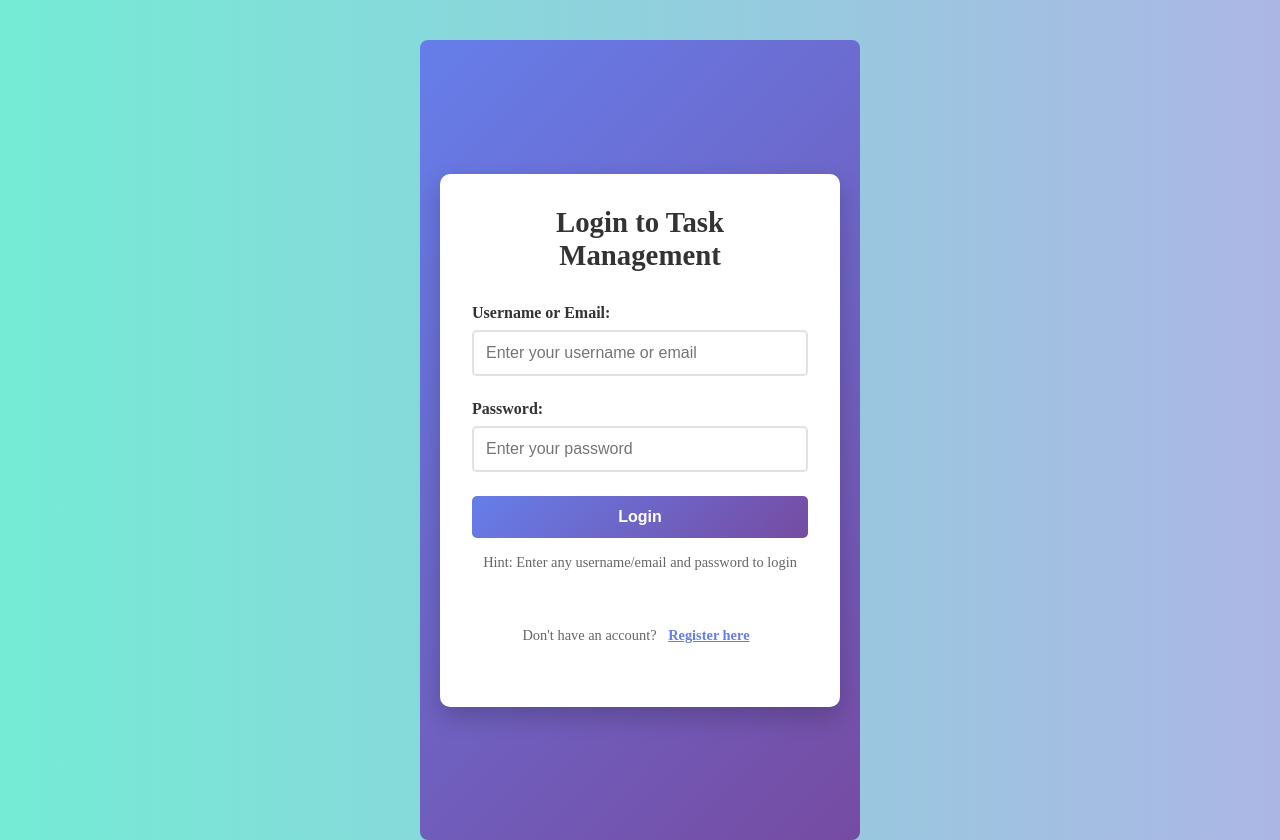
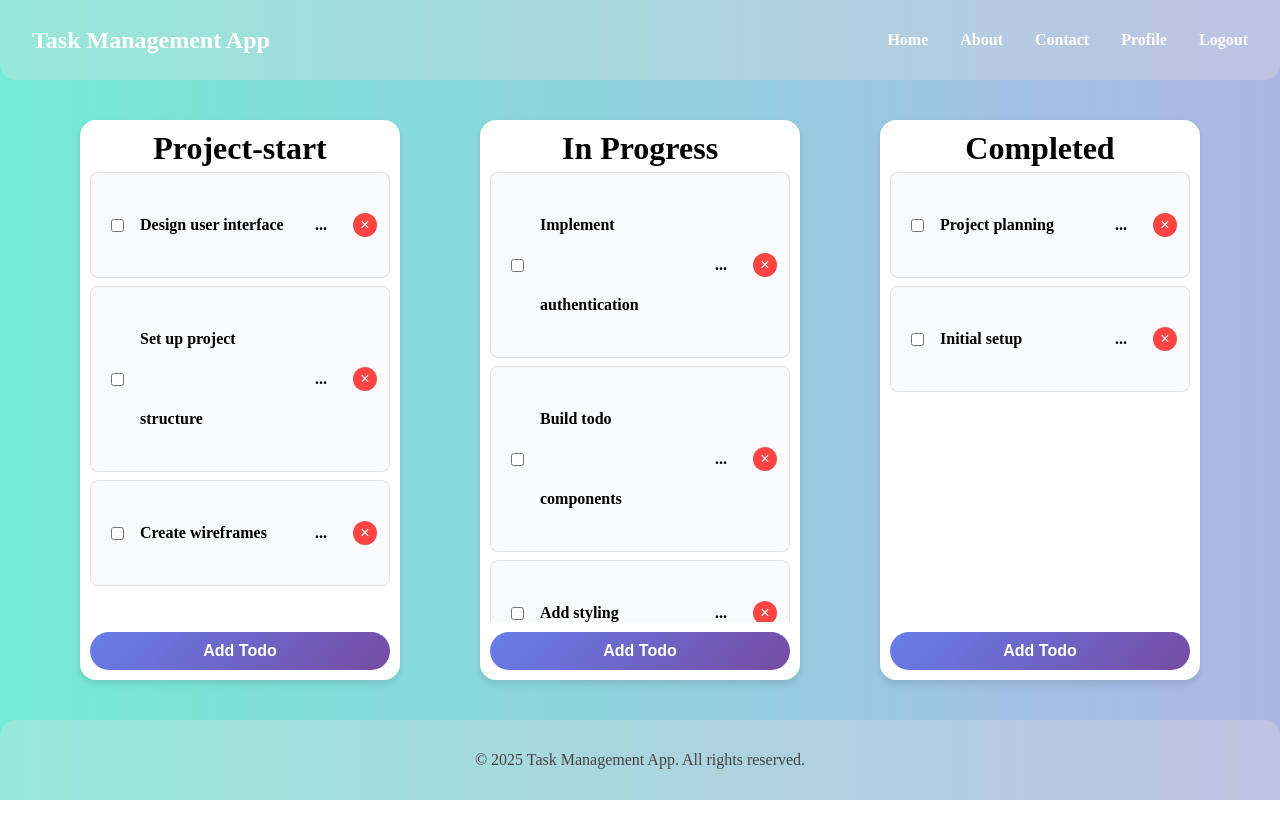
Before and after one commit to vishwajeet-coder07/Task-Managment-Web, a React (Create React App) app: page / in a window 1280 px wide. After the commit the page ends 800 px from the top, so only its background shows below. Built offline with nearby package versions, Linux system fonts and the light colour scheme.

Commit message:
delete and add todos

```diff
--- a/src/App.css
+++ b/src/App.css
@@ -1,9 +1,14 @@
 .container{
-  height: 50vh;
+  min-height: 50vh;
+  max-height: 70vh;
   width: 25vw;
   padding: 10px;
   margin: 5vh;
   border-radius: 2vh;
+  display: flex;
+  flex-direction: column;
+  overflow: hidden;
+  box-shadow: 0 4px 6px rgba(0, 0, 0, 0.1);
 }
 .container-header{
 font-family: cursive;
@@ -13,10 +18,48 @@ text-align: center;
   display: flex;
   justify-content: space-between;
   align-items: center;
-  padding: 0 10px;
+  padding: 8px 12px;
   font-size: 16px;
   font-weight: 600;
-  border-radius:0.2vh;
+  border-radius: 8px;
+  margin-bottom: 8px;
+  background-color: rgba(248, 249, 250, 0.8);
+  border: 1px solid rgba(0, 0, 0, 0.1);
+  min-height: 50px;
+  transition: all 0.2s ease;
+}
+
+.container-list span:first-child {
+  display: flex;
+  align-items: center;
+  gap: 8px;
+  flex: 1;
+  min-width: 0;
+}
+
+.todo-content-area {
+  flex: 1;
+  overflow-y: auto;
+  padding: 5px 0;
+  margin-bottom: 10px;
+}
+
+.todo-content-area::-webkit-scrollbar {
+  width: 6px;
+}
+
+.todo-content-area::-webkit-scrollbar-track {
+  background: #f1f1f1;
+  border-radius: 3px;
+}
+
+.todo-content-area::-webkit-scrollbar-thumb {
+  background: #c1c1c1;
+  border-radius: 3px;
+}
+
+.todo-content-area::-webkit-scrollbar-thumb:hover {
+  background: #a1a1a1;
 }
 .container-list p ,span{
 line-height: 10vh;
@@ -30,11 +73,153 @@ padding: 0 1vh;
   border-radius: 20px;
   cursor: pointer;
   font-weight: 700;
-background-image: linear-gradient(135deg, #667eea 0%, #764ba2 100%);
+  background-image: linear-gradient(135deg, #667eea 0%, #764ba2 100%);
   color: white;
   font-size: 16px;
-  margin-top: 2vh;
-  transition: background-image 0.3s ease;
+  margin-top: auto;
+  transition: all 0.3s ease;
+  flex-shrink: 0;
+}
+
+.container-btn:hover {
+  transform: translateY(-2px);
+  box-shadow: 0 4px 8px rgba(0, 0, 0, 0.2);
+}
+
+.btn-todo {
+  position: relative;
+  width: 100%;
+  padding: 10px 10px;
+  border: none;
+  border-radius: 20px;
+  cursor: pointer;
+  font-weight: 700;
+  background-image: linear-gradient(135deg, #667eea 0%, #764ba2 100%);
+  color: white;
+  font-size: 16px;
+  transition: all 0.3s ease;
+  flex-shrink: 0;
+}
+
+.btn-todo:hover {
+  transform: translateY(-2px);
+  box-shadow: 0 4px 8px rgba(0, 0, 0, 0.2);
+}
+
+.delete-btn {
+  background-color: #ff4444;
+  color: white;
+  border: none;
+  border-radius: 50%;
+  width: 24px;
+  height: 24px;
+  cursor: pointer;
+  font-size: 16px;
+  line-height: 1;
+  display: flex;
+  align-items: center;
+  justify-content: center;
+  transition: all 0.2s ease;
+  margin-left: 10px;
+  flex-shrink: 0;
+}
+
+.delete-btn:hover {
+  background-color: #cc0000;
+  transform: scale(1.1);
+}
+
+/* Todo editing styles */
+.todo-text-display {
+  cursor: pointer;
+  padding: 4px 8px;
+  border-radius: 4px;
+  transition: all 0.2s ease;
+  flex: 1;
+  min-width: 0;
+  word-wrap: break-word;
+}
+
+.todo-text-display:hover {
+  background-color: rgba(102, 126, 234, 0.1);
+  color: #667eea;
+}
+
+.edit-input {
+  border: 2px solid #667eea;
+  border-radius: 4px;
+  padding: 4px 8px;
+  font-size: 16px;
+  font-weight: 600;
+  background-color: white;
+  flex: 1;
+  min-width: 0;
+  outline: none;
+  box-shadow: 0 0 0 2px rgba(102, 126, 234, 0.2);
+}
+
+.edit-input:focus {
+  border-color: #764ba2;
+  box-shadow: 0 0 0 2px rgba(118, 75, 162, 0.3);
+}
+
+.container-list.editing {
+  background-color: rgba(102, 126, 234, 0.05);
+  border: 2px solid rgba(102, 126, 234, 0.3);
+}
+
+.todo-actions {
+  display: flex;
+  align-items: center;
+  gap: 8px;
+  flex-shrink: 0;
+}
+
+.edit-actions {
+  display: flex;
+  gap: 4px;
+}
+
+.save-btn {
+  background-color: #28a745;
+  color: white;
+  border: none;
+  border-radius: 50%;
+  width: 24px;
+  height: 24px;
+  cursor: pointer;
+  font-size: 14px;
+  line-height: 1;
+  display: flex;
+  align-items: center;
+  justify-content: center;
+  transition: all 0.2s ease;
+}
+
+.save-btn:hover {
+  background-color: #218838;
+  transform: scale(1.1);
+}
+
+.cancel-btn {
+  background-color: #6c757d;
+  color: white;
+  border: none;
+  border-radius: 50%;
+  width: 24px;
+  height: 24px;
+  cursor: pointer;
+  font-size: 16px;
+  line-height: 1;
+  display: flex;
+  align-items: center;
+  justify-content: center;
+  transition: all 0.2s ease;
+}
+
+.cancel-btn:hover {
+  background-color: #5a6268;
+  transform: scale(1.1);
 }
 .bigcontainer{
   display: flex;
@@ -46,7 +231,7 @@ background-image: linear-gradient(135deg, #667eea 0%, #764ba2 100%);
   align-items: center;
   padding: 0 2rem;
   background-color: rgba(231, 226, 226, 0.3);
-  position: absolute;
+  position: fixed;
   top: 0;
   left: 0;
   height: 10vh;
@@ -208,25 +393,6 @@ background-image: linear-gradient(135deg, #667eea 0%, #764ba2 100%);
 .login-btn:active {
   transform: translateY(0);
 }
-
-/* Responsive adjustments for registration */
-@media (max-width: 480px) {
-  .login-form, .register-form {
-    padding: 1.5rem;
-    margin: 10px;
-  }
-
-  .login-form h2 {
-    font-size: 1.5rem;
-  }
-}
-.App{
-  width: 100%;
-  height: 100%;
-  margin: 0;
-  padding: 0;
-  box-sizing: border-box;
-}
 .footer {
   width: 100%;
   height: 10vh;
@@ -259,6 +425,30 @@ body{
   margin: 0;
   padding-top: 5vh;
 }
+.App{
+  width: 100%;
+  height: 100%;
+  margin: 0;
+  padding: 0;
+  box-sizing: border-box;
+}
+
+/* Responsive adjustments for registration */
+@media (max-width: 480px) {
+  .login-form, .register-form {
+    padding: 1.5rem;
+    margin: 10px;
+  }
+
+  .login-form h2 {
+    font-size: 1.5rem;
+  }
+  .footer{
+    position: static;
+    bottom: 0;
+    left: 0;
+  }
+}
 /* responsive*/
 @media (max-width: 900px) {
   .bigcontainer{
@@ -277,6 +467,9 @@ body{
   }
   .container{
     margin: 2vh 0;
+    width: 80vw;
+    min-height: 45vh;
+    max-height: 65vh;
   }
   .navbar {
     padding: 0 1rem;
@@ -294,17 +487,32 @@ body{
 @media (max-width: 400px) {
   .container{
     width: 90vw;
-    height: auto;
+    min-height: 40vh;
+    max-height: 60vh;
   }
-  .container-btn{
+  .container-btn, .btn-todo{
     font-size: 12px;
     padding: 8px 5px;
   }
   .container-list{
     font-size: 14px;
+    min-height: 40px;
   }
   .container-header{
     font-size: 18px;
+  }
+  .delete-btn, .save-btn, .cancel-btn {
+    width: 20px;
+    height: 20px;
+    font-size: 12px;
+  }
+  .edit-input {
+    font-size: 14px;
+    padding: 3px 6px;
+  }
+  .todo-text-display {
+    font-size: 14px;
+    padding: 3px 6px;
   }
   .navbar {
     padding: 0 0.5rem;
--- a/src/App.jsx
+++ b/src/App.jsx
@@ -9,8 +9,60 @@ import Login from './components/Login.jsx';
 import Register from './components/Register.jsx';
 
 const App = () => {
-  const [isLoggedIn, setIsLoggedIn] = useState(false);
+  const [isLoggedIn, setIsLoggedIn] = useState(true);
   const [showRegister, setShowRegister] = useState(false);
+
+  // Todo state management
+  const [todos, setTodos] = useState({
+    projectStart: [
+      { id: 1, text: 'Design user interface' },
+      { id: 2, text: 'Set up project structure' },
+      { id: 3, text: 'Create wireframes' }
+    ],
+    inProgress: [
+      { id: 4, text: 'Implement authentication' },
+      { id: 5, text: 'Build todo components' },
+      { id: 6, text: 'Add styling' }
+    ],
+    completed: [
+      { id: 7, text: 'Project planning' },
+      { id: 8, text: 'Initial setup' }
+    ]
+  });
+
+  // Add todo function
+  const addTodo = (column) => {
+    const allTodos = Object.values(todos).flat();
+    const existingIds = allTodos.length > 0 ? allTodos.map(todo => todo.id) : [0];
+    const newId = Math.max(...existingIds) + 1;
+    const newTodo = {
+      id: newId,
+      text: `New Todo ${(todos[column]?.length || 0) + 1}`
+    };
+
+    setTodos(prevTodos => ({
+      ...prevTodos,
+      [column]: [...(prevTodos[column] || []), newTodo]
+    }));
+  };
+
+  // Delete todo function
+  const deleteTodo = (column, todoId) => {
+    setTodos(prevTodos => ({
+      ...prevTodos,
+      [column]: (prevTodos[column] || []).filter(todo => todo.id !== todoId)
+    }));
+  };
+
+  // Update todo text function
+  const updateTodo = (column, todoId, newText) => {
+    setTodos(prevTodos => ({
+      ...prevTodos,
+      [column]: (prevTodos[column] || []).map(todo =>
+        todo.id === todoId ? { ...todo, text: newText } : todo
+      )
+    }));
+  };
 
 // handle login means user successfully logged in
   const handleLogin = () => {
@@ -52,27 +104,45 @@ const App = () => {
       <div className='bigcontainer'>
         <div className="container first">
           <Header text="Project-start" />
-          <TodoItem text="Todo 1" />
-          <TodoItem text="Todo 2" />
-          <TodoItem text="Todo 3" />
-          <TodoItem text="Todo 4" />
-          <Button />
+          <div className="todo-content-area">
+            {todos.projectStart?.map(todo => (
+              <TodoItem
+                key={todo.id}
+                text={todo.text}
+                onDelete={() => deleteTodo('projectStart', todo.id)}
+                onUpdate={(newText) => updateTodo('projectStart', todo.id, newText)}
+              />
+            ))}
+          </div>
+          <Button onAddTodo={() => addTodo('projectStart')} />
         </div>
         <div className="container second">
           <Header text="In Progress" />
-          <TodoItem text="Todo 1" />
-          <TodoItem text="Todo 2" />
-          <TodoItem text="Todo 3" />
-          <TodoItem text="Todo 4" />
-          <Button />
+          <div className="todo-content-area">
+            {todos.inProgress?.map(todo => (
+              <TodoItem
+                key={todo.id}
+                text={todo.text}
+                onDelete={() => deleteTodo('inProgress', todo.id)}
+                onUpdate={(newText) => updateTodo('inProgress', todo.id, newText)}
+              />
+            ))}
+          </div>
+          <Button onAddTodo={() => addTodo('inProgress')} />
         </div>
         <div className="container third">
           <Header text="Completed" />
-          <TodoItem text="Todo 1" />
-          <TodoItem text="Todo 2" />
-          <TodoItem text="Todo 3" />
-          <TodoItem text="Todo 4" />
-          <Button />
+          <div className="todo-content-area">
+            {todos.completed?.map(todo => (
+              <TodoItem
+                key={todo.id}
+                text={todo.text}
+                onDelete={() => deleteTodo('completed', todo.id)}
+                onUpdate={(newText) => updateTodo('completed', todo.id, newText)}
+              />
+            ))}
+          </div>
+          <Button onAddTodo={() => addTodo('completed')} />
         </div>
       </div>
       <Footer />
--- a/src/components/Button.jsx
+++ b/src/components/Button.jsx
@@ -1,7 +1,7 @@
-import React from "react";
+import React from 'react'
 
-const Button = () => {
-return<button className="container-btn">Add Todo</button>
-};
-
- export default Button;
+export default function Button({ onAddTodo }) {
+  return (
+    <button className='btn-todo' onClick={onAddTodo}>Add Todo</button>
+  )
+}
--- a/src/components/Login.jsx
+++ b/src/components/Login.jsx
@@ -49,7 +49,6 @@ const Login = ({ onLogin, onSwitchToRegister }) => {
                 <p className="auth-switch">
                     Don't have an account?{" "}
                     <span className="auth-link" onClick={onSwitchToRegister}>
-                        {/* onswitch to register this link */}
                         Register here
                     </span>
                 </p>
--- a/src/components/Register.jsx
+++ b/src/components/Register.jsx
@@ -15,7 +15,6 @@ const Register = ({ onRegister, onSwitchToLogin }) => {
             ...prev,
             [name]: value
         }));
-        // Clear error when user starts typing
         if (errors[name]) {
             setErrors(prev => ({
                 ...prev,
@@ -26,7 +25,7 @@ const Register = ({ onRegister, onSwitchToLogin }) => {
 
     const validateForm = () => {
         const newErrors = {};
-
+       // newErrors.vish = "hello";
         // Email validation
         const emailRegex = /^[^\s@]+@[^\s@]+\.[^\s@]+$/;
         if (!formData.email) {
--- a/src/components/TodoItem.jsx
+++ b/src/components/TodoItem.jsx
@@ -1,20 +1,95 @@
-import React, {useState} from "react";
+import React, { useState } from "react";
 
-const TodoItem = (props) => {
-    const [done , setDone] = useState("...")
+const TodoItem = ({ text, onDelete, onUpdate }) => {
+    const [done, setDone] = useState("...")
+    const [isEditing, setIsEditing] = useState(false);
+    const [editText, setEditText] = useState(text);
+
     let status = done;
-    if(status === "..."){
+    if (status === "...") {
         status = "done";
-    }else{
+    } else {
         status = "..."
     }
+
+    const handleEditStart = () => {
+        setIsEditing(true);
+        setEditText(text);
+    };
+
+    const handleEditSave = () => {
+        if (editText.trim() !== '') {
+            onUpdate(editText.trim());
+        }
+        setIsEditing(false);
+    };
+
+    const handleEditCancel = () => {
+        setEditText(text);
+        setIsEditing(false);
+    };
+
+    const handleKeyPress = (e) => {
+        if (e.key === 'Enter') {
+            handleEditSave();
+        } else if (e.key === 'Escape') {
+            handleEditCancel();
+        }
+    };
+
     return (
-        <li className="container-list">
+        <li className={`container-list ${isEditing ? 'editing' : ''}`}>
             <span>
-            <input type = "checkbox" onClick ={() => setDone(status)} />
-            <span>{props.text}</span>
+                <input type="checkbox" onClick={() => setDone(status)} />
+                {isEditing ? (
+                    <input
+                        type="text"
+                        value={editText}
+                        onChange={(e) => setEditText(e.target.value)}
+                        onKeyDown={handleKeyPress}
+                        onBlur={handleEditSave}
+                        className="edit-input"
+                        autoFocus
+                    />
+                ) : (
+                    <span
+                        onClick={handleEditStart}
+                        className="todo-text-display"
+                        title="Click to edit"
+                    >
+                        {text}
+                    </span>
+                )}
             </span>
-            <p>{done}</p>
+            <div className="todo-actions">
+                <p>{done}</p>
+                {isEditing ? (
+                    <div className="edit-actions">
+                        <button
+                            className="save-btn"
+                            onClick={handleEditSave}
+                            title="Save changes"
+                        >
+                            ✓
+                        </button>
+                        <button
+                            className="cancel-btn"
+                            onClick={handleEditCancel}
+                            title="Cancel editing"
+                        >
+                            ×
+                        </button>
+                    </div>
+                ) : (
+                    <button
+                        className="delete-btn"
+                        onClick={onDelete}
+                        title="Delete todo"
+                    >
+                        ×
+                    </button>
+                )}
+            </div>
         </li>
     );
 };
```
